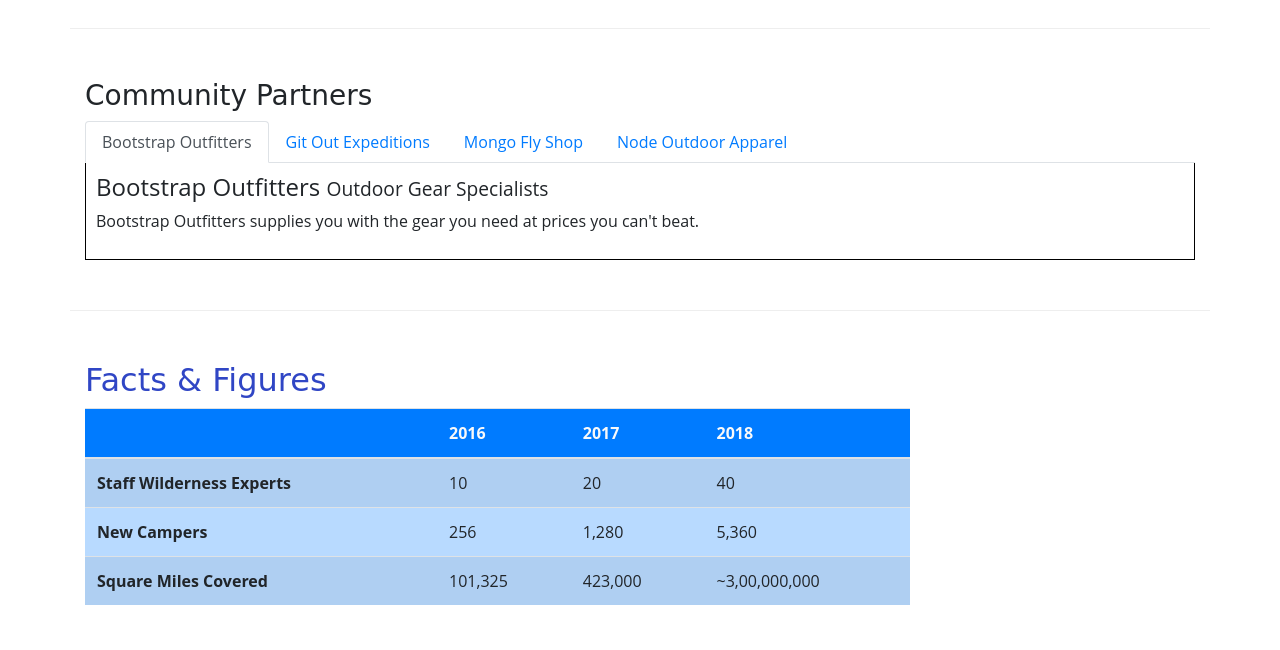
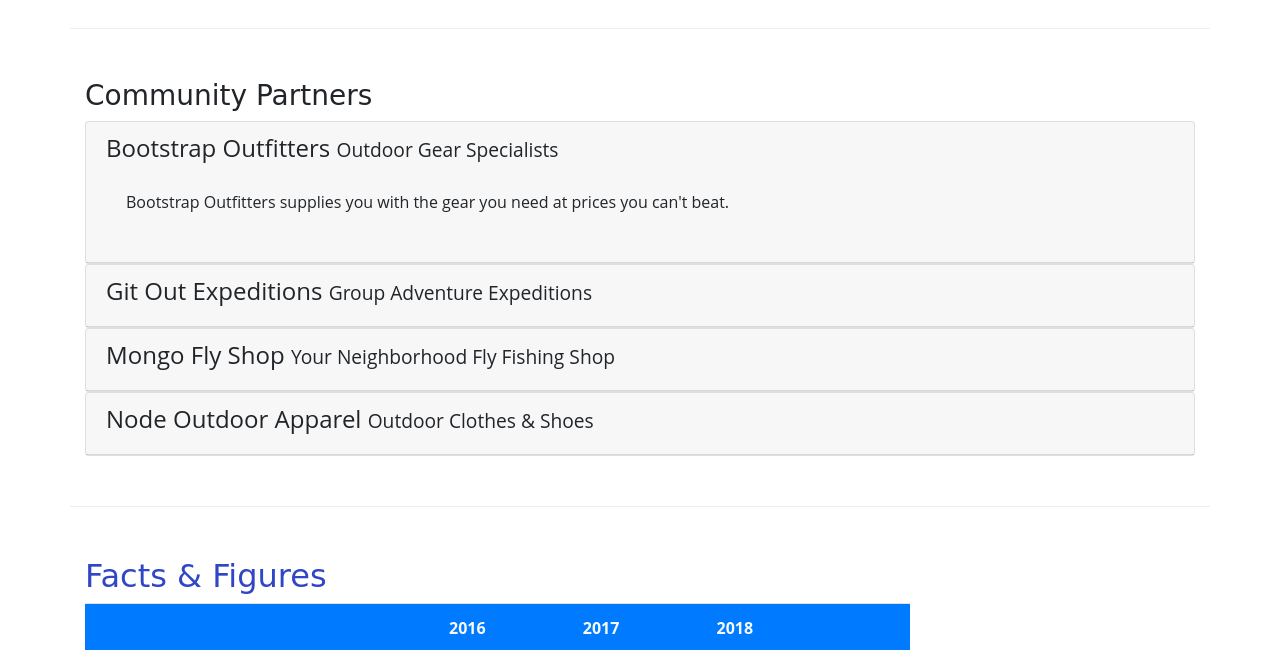
Before and after one commit to Imrankhan28888/Nucamp_Bootstrap, a website: page aboutus.html in a window 1280 px wide. Shown: the part 800-1450 px from the top of the page. Drawn offline with nearby package versions, Linux system fonts and the light colour scheme.

Commit message:
Week3-Accordian

```diff
--- a/aboutus.html
+++ b/aboutus.html
@@ -97,37 +97,64 @@
             <div class="col">
                 <h3>Community Partners</h3>
 
-                <ul class="nav nav-tabs">
-                    <li class="nav-item">
-                        <a class="nav-link active" href="#bootstrap" role="tab" data-toggle="tab">Bootstrap Outfitters</a>
-                    </li>
-                    <li class="nav-item">
-                        <a class="nav-link" href="#git" role="tab" data-toggle="tab">Git Out Expeditions</a>
-                    </li>
-                    <li class="nav-item">
-                        <a class="nav-link" href="#mongo" role="tab" data-toggle="tab">Mongo Fly Shop</a>
-                    </li>
-                    <li class="nav-item">
-                        <a class="nav-link" href="#node" role="tab" data-toggle="tab">Node Outdoor Apparel</a>
-                    </li>
-                </ul>
 
-                <div class="tab-content">
-                    <div role="tabpanel" class="tab-pane fade show active" id="bootstrap">
-                    <h4>Bootstrap Outfitters <small>Outdoor Gear Specialists</small></h4>
-                    <p class="d-none d-sm-block">Bootstrap Outfitters supplies you with the gear you need at prices you can't beat.</p>
+                <div id="accordian">
+                    <div class="card">
+                        <div role="tab" class="card-header">
+                            <h4>
+                                <a data-toggle="collapse" data-target="#bootstrap">
+                                    Bootstrap Outfitters <small>Outdoor Gear Specialists</small>
+                                </a>
+                            </h4>
+
+                            <div class="collapse show" id="bootstrap" data-parent="#accordion">
+                                <div class="card-body">
+                                    <p class="d-none d-sm-block">Bootstrap Outfitters supplies you with the gear you need at prices you can't beat.</p>
+                                </div>
+                            </div>
+                        </div>
                     </div>
-                    <div role="tabpanel" class="tab-pane fade" id="git">
-                    <h4>Git Out Expeditions <small>Group Adventure Expeditions</small></h4>
-                    <p class="d-none d-sm-block">Join Git Out Expeditions to explore new horizons with a group of other adventurers!</p>
+                    <div class="card">
+                        <div role="tab" class="card-header">
+                            <h4>
+                                <a class="collapsed" data-toggle="collapse" data-target="#git">
+                                    Git Out Expeditions <small>Group Adventure Expeditions</small>
+                                </a>
+                            </h4>
+                            <div class="collapse" id="git" data-parent="#accordion">
+                                <div class="card-body">
+                                    <p class="d-none d-sm-block">Join Git Out Expeditions to explore new horizons with a group of other adventurers!</p>
+                               </div>
+                            </div>
+                        </div>
                     </div>
-                    <div role="tabpanel" class="tab-pane fade" id="mongo">
-                    <h4>Mongo Fly Shop <small>Your Neighborhood Fly Fishing Shop.</small></h4>
-                    <p class="d-none d-sm-block">Need a new fishing pole, a tacklebox, or flies of all kinds? Stop by Mongo Fly Shop.</p>
-                    </div>
-                    <div role="tabpanel" class="tab-pane fade" id="node">
-                    <h4>Node Outdoor Apparel <small>Outdoor Clothes & Shoes</small></h4>
-                    <p class="d-none d-sm-block">From polar fleeces to swimsuits, hiking boots to waders, a visit to Node will be sure to get you covered.</p>
+                    <div class="card">
+                        <div role="tab" class="card-header">
+                             <h4>
+                                 <a class="collapsed" data-toggle="collapse" data-target="#mongo">
+                                     Mongo Fly Shop <small>Your Neighborhood Fly Fishing Shop</small>
+                                 </a>
+                             </h4>
+                             <div class="collapse" id="mongo" data-parent="#accordion">
+                                 <div class="card-body">
+                                     <p class="d-none d-sm-block">Need a new fishing pole, a tacklebox, or flies of all kinds? Stop by Mongo Fly Shop.</p>
+                                 </div>
+                             </div>
+                         </div>
+                     </div>
+                     <div class="card">
+                        <div role="tab" class="card-header">
+                            <h4>
+                                <a class="collapsed" data-toggle="collapse" data-target="#node">
+                                    Node Outdoor Apparel <small>Outdoor Clothes & Shoes</small>
+                                </a>
+                            </h4>
+                            <div class="collapse" id="node" data-parent="#accordion">
+                                <div class="card-body">
+                                    <p class="d-none d-sm-block">From polar fleeces to swimsuits, hiking boots to waders, a visit to Node will be sure to get you covered.</p>
+                                </div>
+                            </div>
+                        </div>
                     </div>
                 </div>
             </div>
--- a/css/styles.css
+++ b/css/styles.css
@@ -38,9 +38,3 @@ header h2 {
 .jumbotron {
     margin: 0;
 }
-
-.tab-content{
-    border: 1px solid #000;
-    border-top: none;
-    padding: 10px;
-}
```
